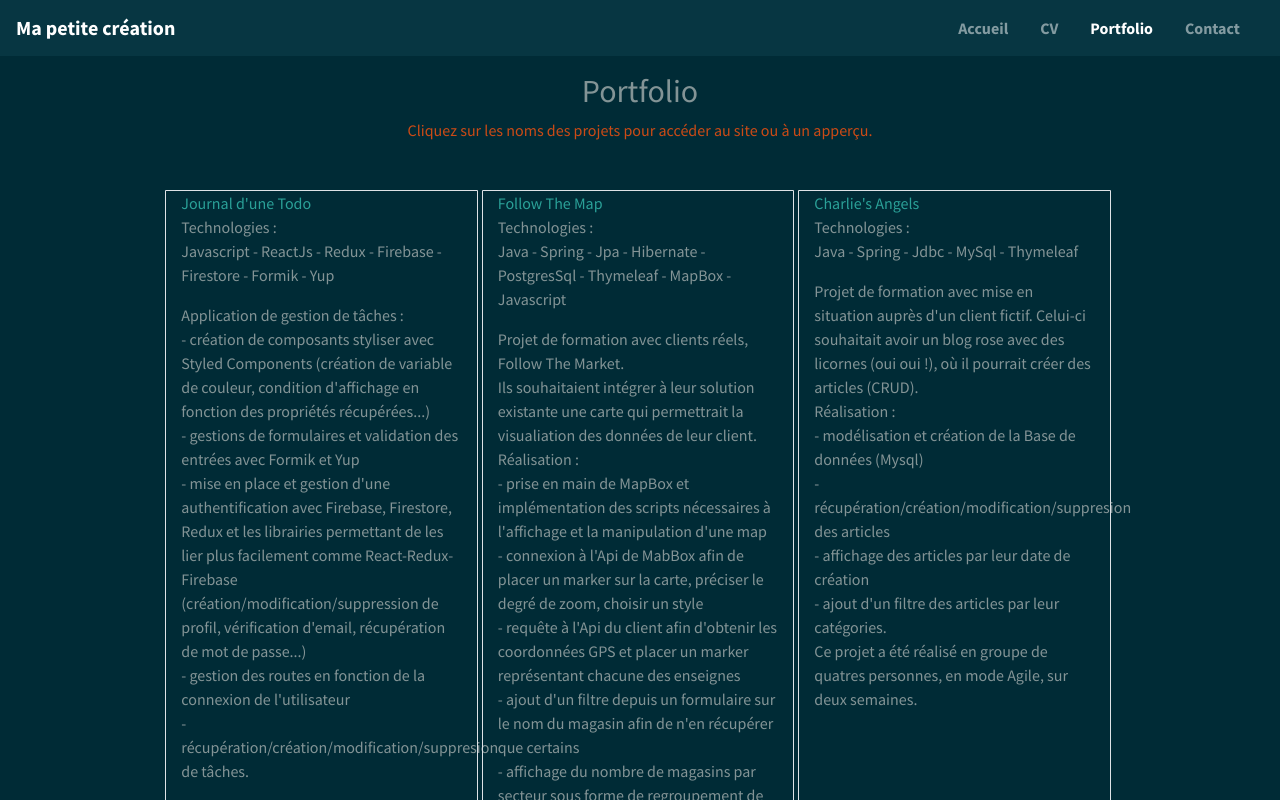
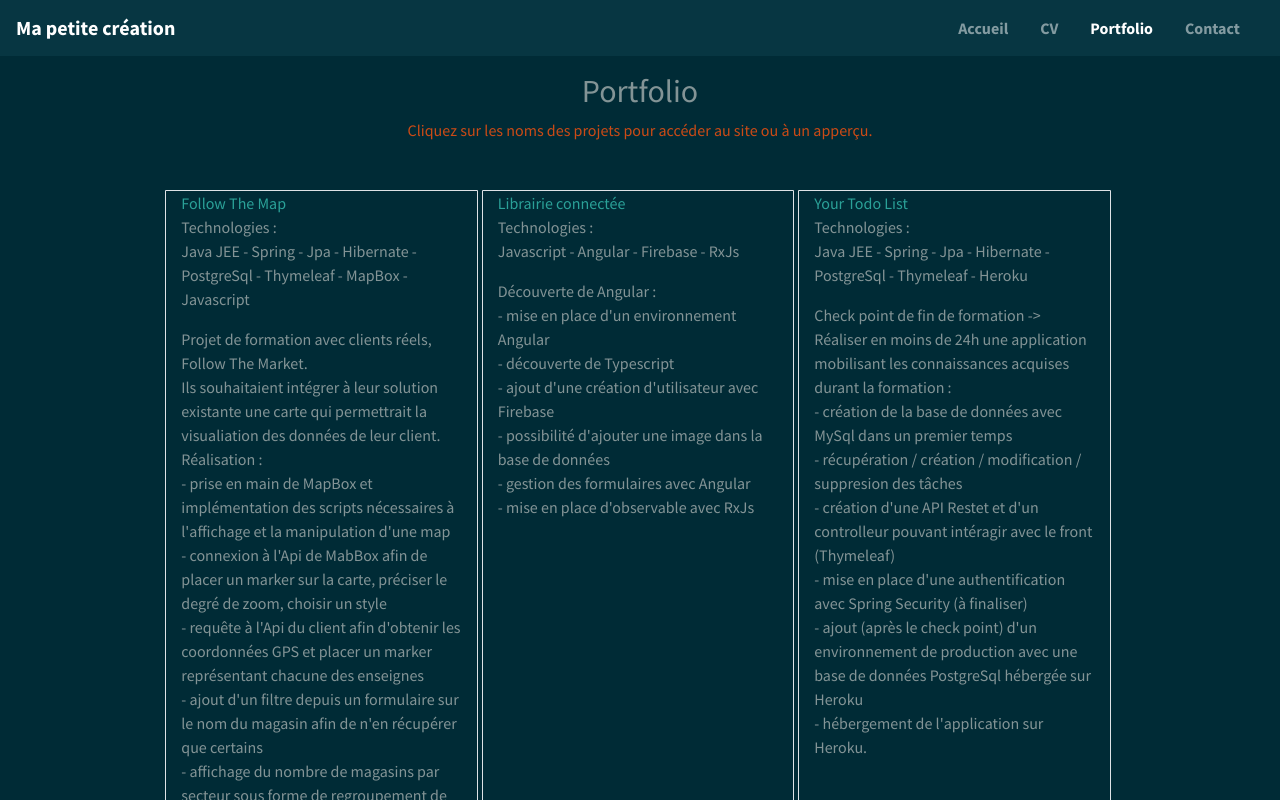
Before and after one commit to Zesysy/my-web-site, a Next.js app: page /portfolio in a window 1280 px wide. Shown: the top 800 px of the page. Built offline with nearby package versions, Linux system fonts and the light colour scheme.

Commit message:
add content in Portfolio

```diff
--- a/data/itemsSkills.data.js
+++ b/data/itemsSkills.data.js
@@ -35,7 +35,7 @@ export const itemsDevlopment = [
   {
     logo: faJava,
     color: "#2e68ab",
-    title: "Java",
+    title: "Java JEE",
   },
   { logo: "spring" },
   { logo: faNodeJs, color: "#43853d", title: "NodeJs" },
--- a/data/portfolio.data.js
+++ b/data/portfolio.data.js
@@ -1,34 +1,8 @@
 export const items = [
-  {
-    title: "Journal d'une Todo",
-    subtitle:
-      "Javascript - ReactJs - Redux - Firebase - Firestore - Formik - Yup",
-    link: "https://diary-todo.netlify.app/",
-    description: (
-      <p>
-        Application de gestion de tâches :<br />
-        - création de composants styliser avec Styled Components (création de
-        variable de couleur, condition d'affichage en fonction des propriétés
-        récupérées...)
-        <br />
-        - gestions de formulaires et validation des entrées avec Formik et Yup
-        <br />
-        - mise en place et gestion d'une authentification avec Firebase,
-        Firestore, Redux et les librairies permettant de les lier plus
-        facilement comme React-Redux-Firebase (création/modification/suppression
-        de profil, vérification d'email, récupération de mot de passe...)
-        <br />
-        - gestion des routes en fonction de la connexion de l'utilisateur
-        <br />
-        - récupération/création/modification/suppresion de tâches.
-        <br />
-      </p>
-    ),
-  },
   {
     title: "Follow The Map",
     subtitle:
-      "Java - Spring - Jpa - Hibernate - PostgresSql - Thymeleaf - MapBox - Javascript",
+      "Java JEE - Spring - Jpa - Hibernate - PostgreSql - Thymeleaf - MapBox - Javascript",
     link: "/static/followTheMap.png",
     description: (
       <p>
@@ -58,7 +32,7 @@ export const items = [
         magasins avec dégradé de couleurs en fonction de leur concentration ou
         de la moyenne du chiffre d'affaire par ville
         <br />
-        - création d'une base de données sur AWS avec PostgresSql pour permettre
+        - création d'une base de données sur AWS avec PostgreSql pour permettre
         la sauvegarde des paramètres d'une carte (latitude et longitude d'un
         point, le zoom, et un style)
         <br />
@@ -73,8 +47,75 @@ export const items = [
     ),
   },
   {
+    title: "Librairie connectée",
+    subtitle: "Javascript - Angular - Firebase - RxJs",
+    link: "https://my-connected-library.netlify.app/books",
+    description: (
+      <p>
+        Découverte de Angular :<br />
+        - mise en place d'un environnement Angular
+        <br />
+        - découverte de Typescript
+        <br />- ajout d'une création d'utilisateur avec Firebase <br />-
+        possibilité d'ajouter une image dans la base de données <br />- gestion
+        des formulaires avec Angular <br />- mise en place d'observable avec
+        RxJs
+      </p>
+    ),
+  },
+  {
+    title: "Your Todo List",
+    subtitle:
+      "Java JEE - Spring - Jpa - Hibernate - PostgreSql - Thymeleaf - Heroku",
+    link: "https://your-todos-list.herokuapp.com/",
+    description: (
+      <p>
+        Check point de fin de formation -{">"} Réaliser en moins de 24h une
+        application mobilisant les connaissances acquises durant la formation :
+        <br />
+        - création de la base de données avec MySql dans un premier temps
+        <br />- récupération / création / modification / suppresion des tâches
+        <br />
+        - création d'une API Restet et d'un controlleur pouvant intéragir avec
+        le front (Thymeleaf)
+        <br /> - mise en place d'une authentification avec Spring Security (à
+        finaliser)
+        <br /> - ajout (après le check point) d'un environnement de production
+        avec une base de données PostgreSql hébergée sur Heroku
+        <br />- hébergement de l'application sur Heroku.
+      </p>
+    ),
+  },
+  {
+    title: "Journal d'une Todo",
+    subtitle:
+      "Javascript - ReactJs - Redux - Firebase - Firestore - Formik - Yup",
+    link: "https://diary-todo.netlify.app/",
+    description: (
+      <p>
+        Application de gestion de tâches :<br />
+        - création de composants styliser avec Styled Components (création de
+        variable de couleur, condition d'affichage en fonction des propriétés
+        récupérées...)
+        <br />
+        - gestions de formulaires et validation des entrées avec Formik et Yup
+        <br />
+        - mise en place et gestion d'une authentification avec Firebase,
+        Firestore, Redux et les librairies permettant de les lier plus
+        facilement comme React-Redux-Firebase (création/modification/suppression
+        de profil, vérification d'email, récupération de mot de passe...)
+        <br />
+        - gestion des routes en fonction de la connexion de l'utilisateur
+        <br />
+        - récupération / création / modification / suppresion de tâches.
+        <br />
+      </p>
+    ),
+  },
+
+  {
     title: "Charlie's Angels",
-    subtitle: "Java - Spring - Jdbc - MySql - Thymeleaf",
+    subtitle: "Java JEE - Spring - Jdbc - MySql - Thymeleaf",
     link: "https://btz-java-2003-pjt1-blog.javarover.wilders.dev/",
     description: (
       <p>
@@ -88,7 +129,8 @@ export const items = [
         - récupération/création/modification/suppresion des articles
         <br />
         - affichage des articles par leur date de création
-        <br />- ajout d'un filtre des articles par leur catégories.
+        <br />
+        - ajout d'un filtre des articles par leur catégories.
         <br />
         Ce projet a été réalisé en groupe de quatres personnes, en mode Agile,
         sur deux semaines.
@@ -152,7 +194,7 @@ export const items = [
         Tout cela en respectant le Règlement à la Protection de la Donnée
         <br />
         Le site, qui a évolué depuis, est accessible mais nécessite d'avoir un
-        code d'authentification.
+        code utilisateur.
       </p>
     ),
   },
```
